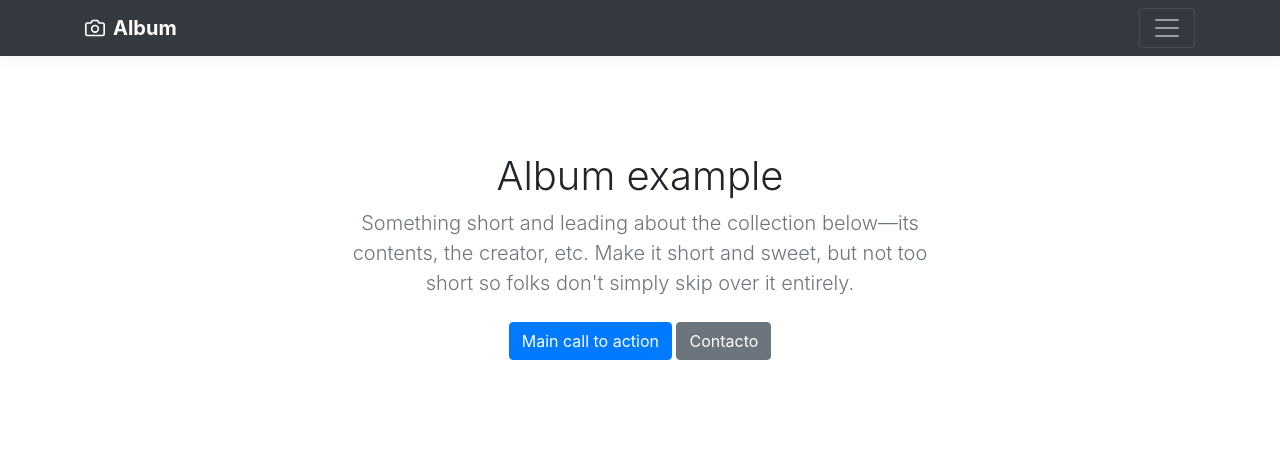
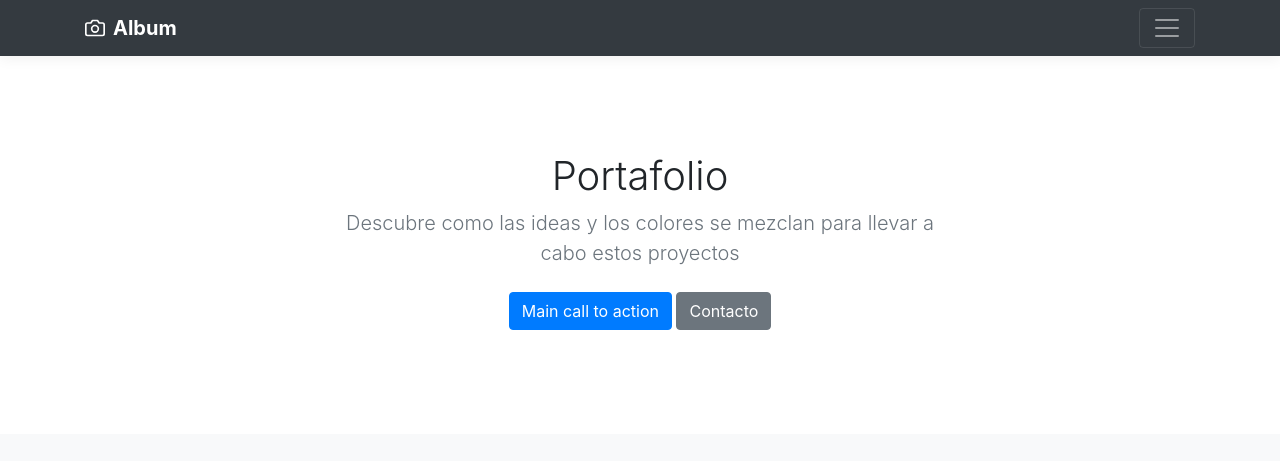
Before and after one commit to RobertRed-a/primera_entrega, a plain HTML site: page index.html in a window 1280 px wide. Shown: the top 461 px of the page. Drawn offline with nearby package versions, Linux system fonts and the light colour scheme.

Commit message:
Update index.html
cambio datos

```diff
--- a/index.html
+++ b/index.html
@@ -77,8 +77,8 @@
 
       <section class="jumbotron text-center">
         <div class="container">
-          <h1 class="jumbotron-heading">Album example</h1>
-          <p class="lead text-muted">Something short and leading about the collection below—its contents, the creator, etc. Make it short and sweet, but not too short so folks don't simply skip over it entirely.</p>
+          <h1 class="jumbotron-heading">Portafolio</h1>
+          <p class="lead text-muted">Descubre como las ideas y los colores se mezclan para llevar a cabo estos proyectos</p>
           <p>
             <a href="#" class="btn btn-primary my-2">Main call to action</a>
             <a href="#" class="btn btn-secondary my-2">Contacto</a>
```
